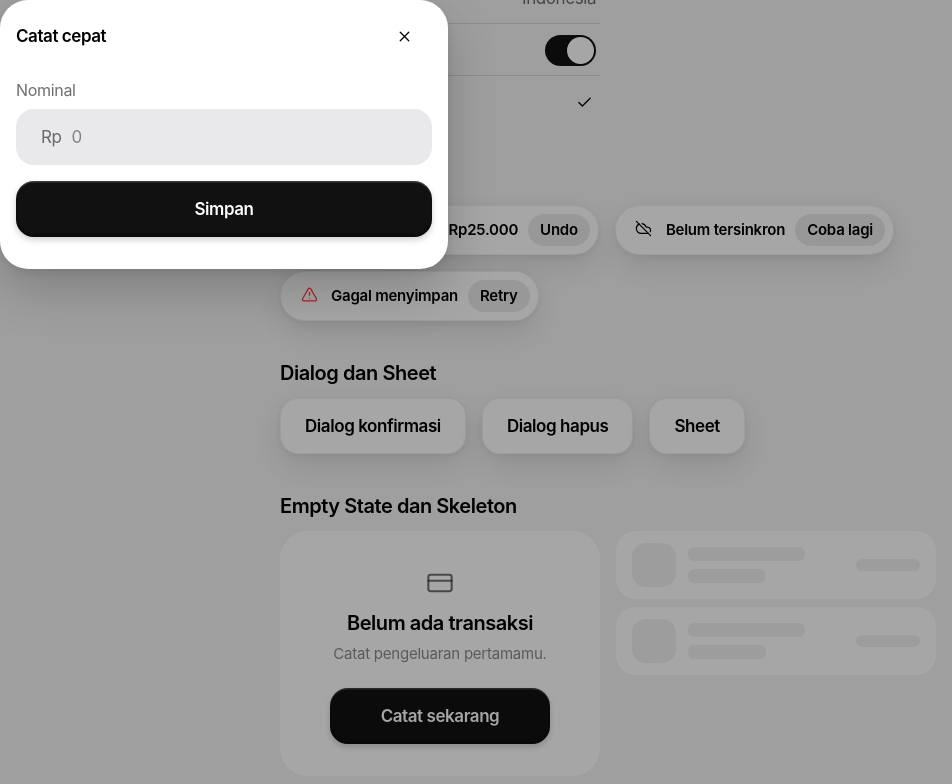
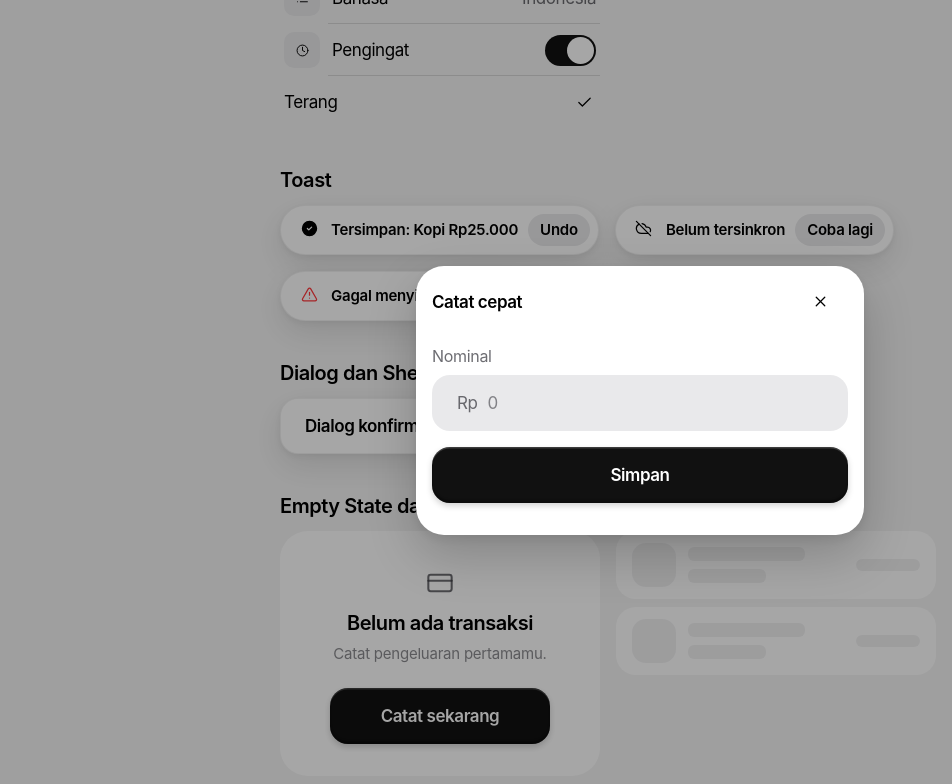
Before and after one commit to T111errrr/unio.app, a Next.js app: page /en/dev/components in a window 1280 px wide. Both pictures are taken after a click on the button "Sheet". Shown: the part 2615-3399 px from the top of the page, without its empty margins (0-952 px from the left). Built offline with nearby package versions, Linux system fonts and the light colour scheme.

Commit message:
Perbaiki posisi Sheet di desktop agar tepat di tengah
Co-Authored-By: Claude Sonnet 5.5 <noreply@anthropic.com>
Claude-Session: https://claude.ai/code/session_01HuimriyFMXQ7naBUDMiDos

```diff
--- a/components/ui/Sheet.tsx
+++ b/components/ui/Sheet.tsx
@@ -39,7 +39,7 @@ export function Sheet({ open, onClose, title, children }: Props) {
       className={cx(
         "fixed inset-x-0 top-auto bottom-0 m-0 max-h-[85dvh] w-full max-w-none overflow-y-auto bg-surface p-0 text-ink",
         "rounded-t-(--radius-card) rounded-b-none shadow-(--shadow-large) backdrop:bg-scrim",
-        "md:inset-auto md:m-auto md:max-w-md md:rounded-(--radius-card)",
+        "md:inset-0 md:m-auto md:h-fit md:max-w-md md:rounded-(--radius-card)",
       )}
     >
       <div className="flex flex-col gap-4 px-4 pt-2 pb-[max(2rem,env(safe-area-inset-bottom))]">
```
